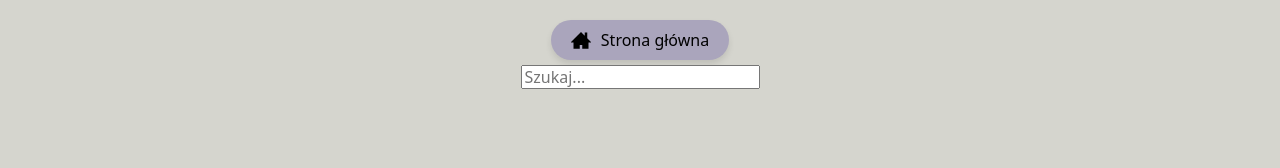
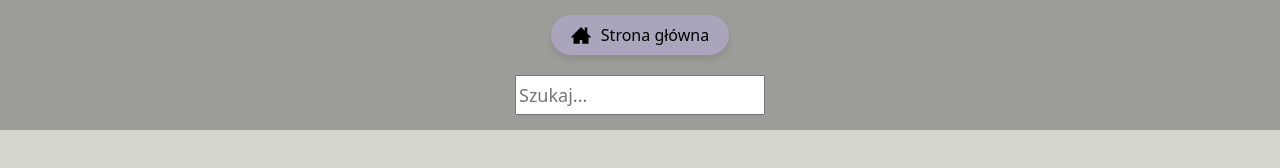
Before and after one commit to Blazej90/taxi-test, a plain HTML site: page test_result.html in a window 1280 px wide. Drawn offline with nearby package versions, Linux system fonts and the light colour scheme.

Commit message:
sticky input search

```diff
--- a/common.css
+++ b/common.css
@@ -98,11 +98,20 @@ footer {
   transform: scale(0.95);
 }
 
+#btn-home-page {
+  margin: 15px 0 5px 0;
+}
+
+.input-search {
+  margin: 15px 0 15px 0;
+}
+
 .container-btn-home-page {
   display: flex;
   justify-content: center;
   flex-direction: column;
   align-items: center;
+  margin-top: 0;
 }
 
 #btn-modal-save,
@@ -156,3 +165,12 @@ footer {
 .social-media svg:hover {
   fill: white;
 }
+
+.sticky-search-container {
+  position: -webkit-sticky; /* Safari */
+  position: sticky;
+  top: 0;
+  background-color: #9c9c99;
+  /* Dodajemy białe tło dla kontrastu */
+  z-index: 1000; /* Ustawiamy wysoki indeks warstwy, aby był zawsze na wierzchu */
+}
--- a/styles.css
+++ b/styles.css
@@ -125,6 +125,13 @@
 
 #testResultsContainer {
   margin: 10px;
+}
+
+.input-search {
+  margin: 10px 0 10px 0;
+  height: 40px;
+  width: 250px;
+  font-size: large;
 }
 
 /* Punkty przerwania od 480px do 1199px */
--- a/test_result.html
+++ b/test_result.html
@@ -22,6 +22,7 @@
     <link rel="stylesheet" href="common.css" />
   </head>
   <body>
+    <div class="sticky-search-container">
       <div class="container-btn-home-page">
         <button id="btn-home-page">
           <svg id="icon-home3" width="30px" height="30px">
@@ -30,12 +31,14 @@
           <a href="index.html">Strona główna</a>
         </button>
         <input
+          class="input-search"
           type="text"
           id="searchInput"
           placeholder="Szukaj..."
           oninput="searchEntries()"
         />
       </div>
+    </div>
     <div id="testResultsContainer"></div>
     <script src="./index.js"></script>
   </body>
```
Lines whose indentation alone changed are shown as unchanged.
